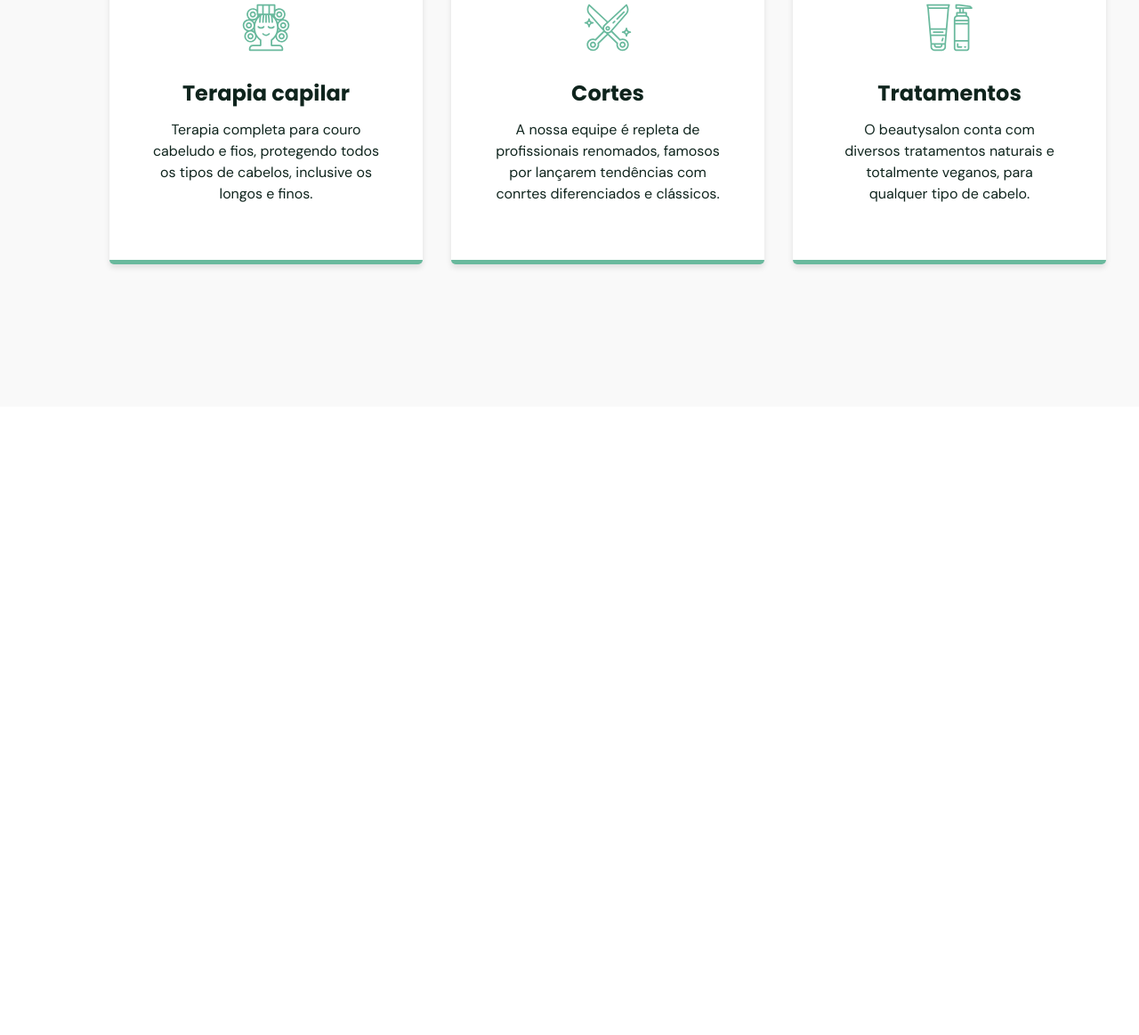
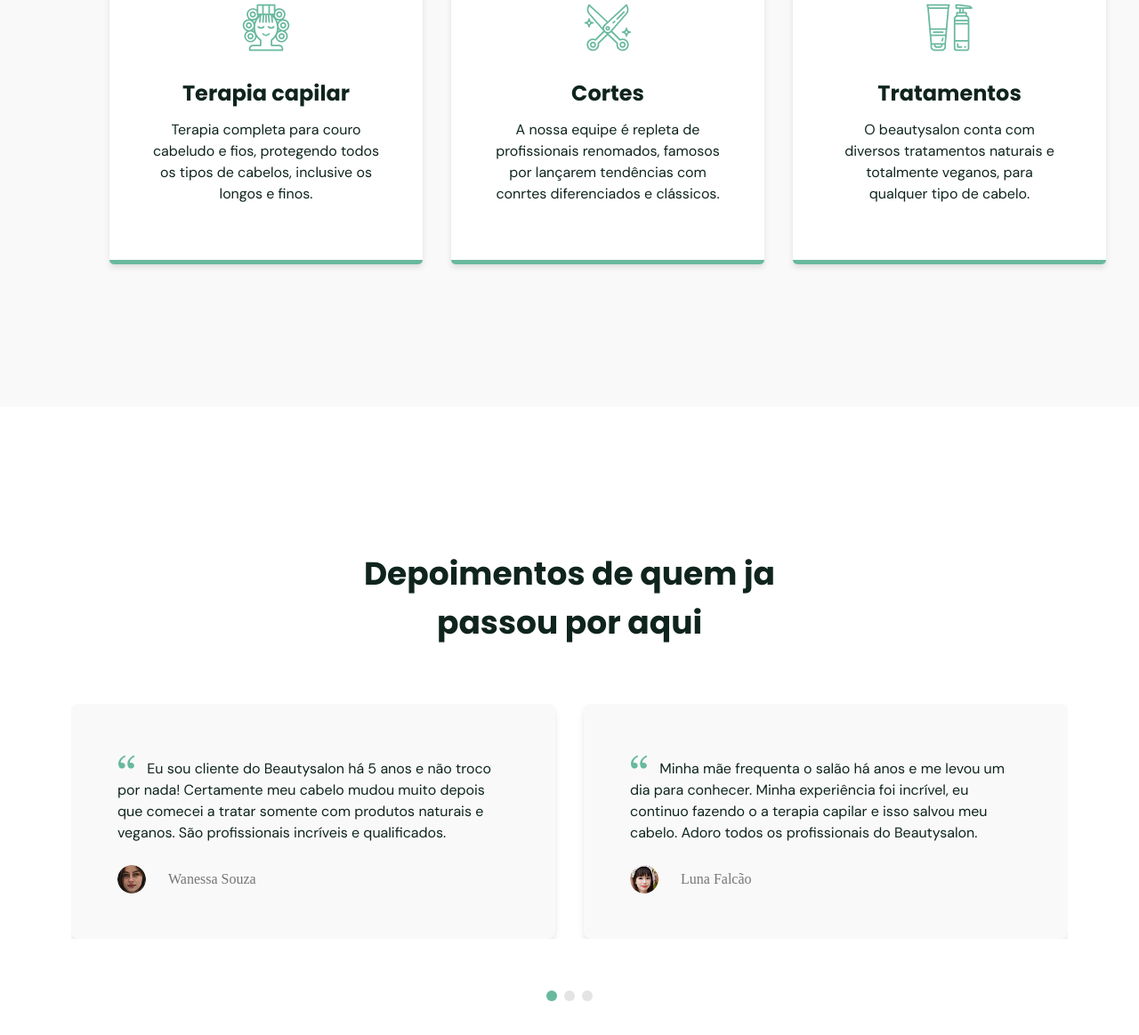
Before and after one commit to Rodrigosan003/landing-page-salao, a plain HTML site: page index.html in a window 1280 px wide. Shown: the part 2027-3190 px from the top of the page at 89% size. Before the commit the page ends 2484 px from the top, so only its background shows below. Drawn offline with Linux system fonts and the light colour scheme.

Commit message:
sessão testemunhos finalizado

```diff
--- a/assets/css/style.css
+++ b/assets/css/style.css
@@ -248,3 +248,92 @@ html {
   text-align: center;
   width: 256px;
 }
+
+.testimonials {
+  /* height: 100vh; */
+  width: 100%;
+  background: var(--second-background);
+  padding: 10rem 7.6875rem 10rem 7.6875rem;
+  display: flex;
+  flex-direction: column;
+  align-items: center;
+}
+
+.testimonials h2 {
+  max-width: 30.0625rem;
+  text-align: center;
+  font-family: var(--Poppins);
+  font-size: 2.25rem;
+  font-weight: 700;
+  color: var(--dark);
+  margin: 0 auto;
+  margin-bottom: 4rem;
+}
+
+.testimonial-content {
+  display: flex;
+  align-items: center;
+  gap: 2rem;
+  overflow-x: auto;
+}
+
+.testimonial {
+  height: 16.5rem;
+  width: 34rem;
+  background: var(--first-background);
+  border-radius: 0.5rem;
+  box-shadow: 0 4px 6px rgba(0, 0, 0, 0.1);
+  padding: 3.25rem;
+}
+
+.testimonial p {
+  max-width: 27.5rem;
+  font-family: var(--DM-Sans);
+  font-weight: regular;
+  font-size: 1rem;
+  color: var(--dark);
+  line-height: 1.5;
+}
+
+.testimonial img {
+  height: 1.625rem;
+  width: 1.25rem;
+  margin-right: 0.5625rem;
+}
+
+.test-footer {
+  display: flex;
+  align-items: center;
+  gap: 1rem;
+  margin-top: 1.5rem;
+}
+
+.test-footer img {
+  height: 2rem;
+  width: 2rem;
+  border-radius: 50%;
+  object-fit: cover;
+}
+
+.test-footer h3 {
+  font-size: 1rem;
+  color: var(--gray);
+  font-weight: 300;
+}
+
+.content-dots {
+  display: flex;
+  gap: 0.5rem;
+  padding-top: 3.625rem;
+}
+
+.dots {
+  height: 0.75rem;
+  width: 0.75rem;
+  border-radius: 50%;
+  background: var(--light-gray);
+}
+
+.dots-check {
+  background: var(--primary-color);
+}
--- a/index.html
+++ b/index.html
@@ -36,7 +36,7 @@
           <li class="inicio"><a href="#home" class="active">Início</a></li>
           <li><a href="#about">Sobre</a></li>
           <li><a href="#services">Serviço</a></li>
-          <li><a href="#testmonialls">Depoimentos</a></li>
+          <li><a href="#testimonials">Depoimentos</a></li>
           <li><a href="#contact">Contato</a></li>
         </ul>
       </nav>
@@ -99,7 +99,42 @@
         </div>
       </div>
     </section>
-    <section class="testmonialls" id="testmonialls"></section>
+    <section class="testimonials" id="testimonials">
+      <h2>Depoimentos de quem ja passou por aqui</h2>
+      <div class="testimonial-content">
+        <div class="testimonial">
+          <p>
+            <img src="./assets/images/Aspas.svg" alt="aspas" />
+            Eu sou cliente do Beautysalon há 5 anos e não troco por nada!
+            Certamente meu cabelo mudou muito depois que comecei a tratar
+            somente com produtos naturais e veganos. São profissionais incríveis
+            e qualificados.
+          </p>
+          <div class="test-footer">
+            <img src="./assets/images/dpm1.png" alt="testimonial 1" />
+            <h3>Wanessa Souza</h3>
+          </div>
+        </div>
+        <div class="testimonial">
+          <p>
+            <img src="./assets/images/Aspas.svg" alt="aspas" />
+            Minha mãe frequenta o salão há anos e me levou um dia para conhecer.
+            Minha experiência foi incrível, eu continuo fazendo o a terapia
+            capilar e isso salvou meu cabelo. Adoro todos os profissionais do
+            Beautysalon.
+          </p>
+          <div class="test-footer">
+            <img src="./assets/images/dpm2.png" alt="testimonial 1" />
+            <h3>Luna Falcão</h3>
+          </div>
+        </div>
+      </div>
+      <div class="content-dots">
+        <div class="dots dots-check"></div>
+        <div class="dots"></div>
+        <div class="dots"></div>
+      </div>
+    </section>
     <section class="contact" id="contact"></section>
     <footer class="footer" id="footer"></footer>
     <script src="./assets/js/script.js"></script>
```
